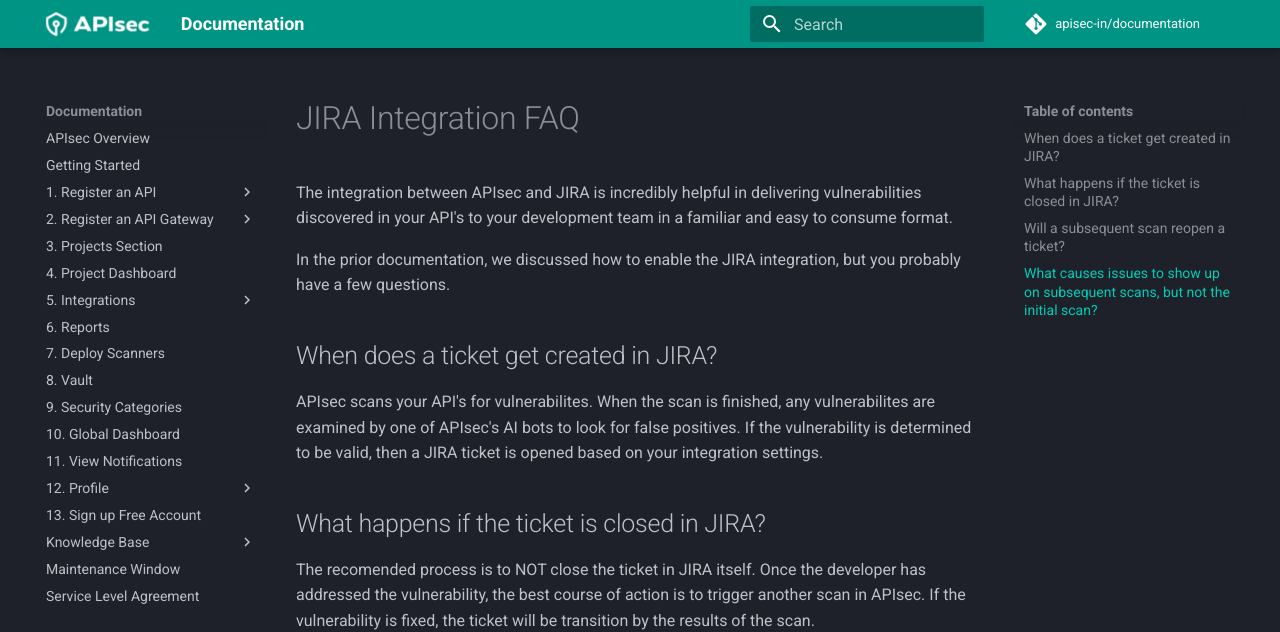
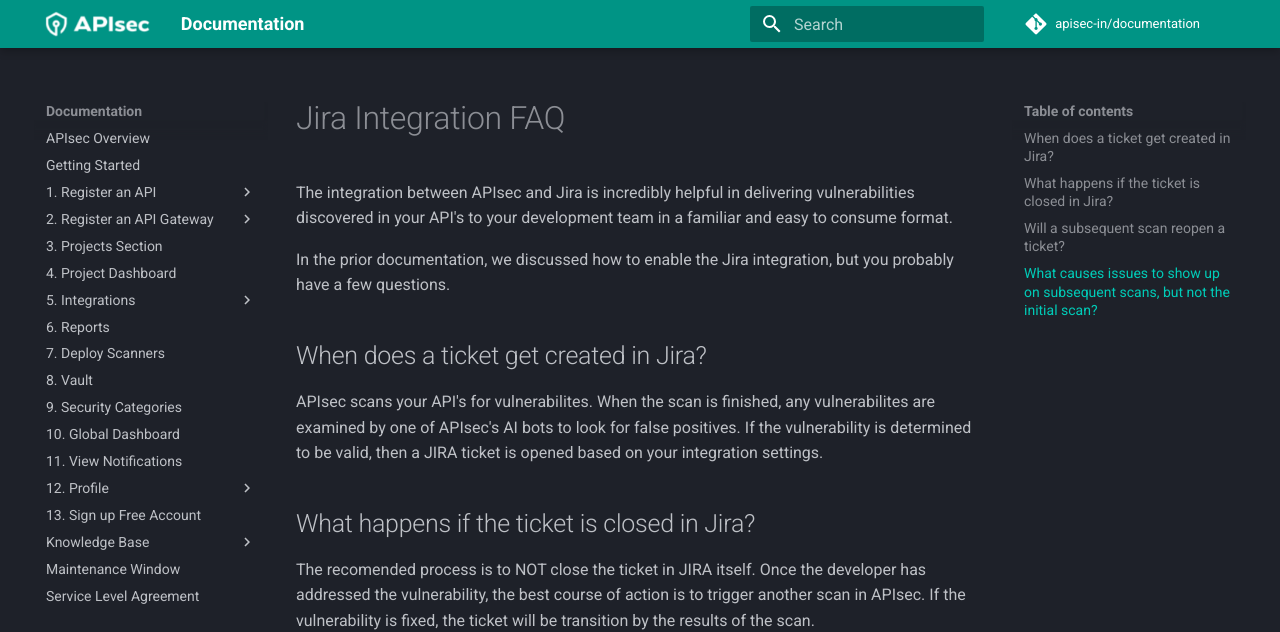
Before and after one commit to apisec-inc/documentation, an MkDocs documentation site: the page built from docs/Jira_Integration_FAQ.md, in a window 1280 px wide and 1041 px high. Shown: the top 632 px of the window. Built offline with MkDocs 1.6.1 and Material for MkDocs 9.7.7, drawn with Linux system fonts in a browser that asks for light colours; comment, search, counter and statistics services are not loaded.

```diff
--- a/docs/JIRA_Integration_FAQ.md
+++ b/docs/Jira_Integration_FAQ.md
@@ -1,14 +1,14 @@
-# JIRA Integration FAQ
+# Jira Integration FAQ
 
-The integration between APIsec and JIRA is incredibly helpful in delivering vulnerabilities discovered in your API's to your development team in a familiar and easy to consume format.
+The integration between APIsec and Jira is incredibly helpful in delivering vulnerabilities discovered in your API's to your development team in a familiar and easy to consume format.
 
-In the prior documentation, we discussed how to enable the JIRA integration, but you probably have a few questions.
+In the prior documentation, we discussed how to enable the Jira integration, but you probably have a few questions.
 
-## When does a ticket get created in JIRA?
+## When does a ticket get created in Jira?
 
 APIsec scans your API's for vulnerabilites. When the scan is finished, any vulnerabilites are examined by one of APIsec's AI bots to look for false positives. If the vulnerability is determined to be valid, then a JIRA ticket is opened based on your integration settings.
 
-## What happens if the ticket is closed in JIRA?
+## What happens if the ticket is closed in Jira?
 
 The recomended process is to NOT close the ticket in JIRA itself. Once the developer has addressed the vulnerability, the best course of action is to trigger another scan in APIsec.  If the vulnerability is fixed, the ticket will be transition by the results of the scan.
 
```
